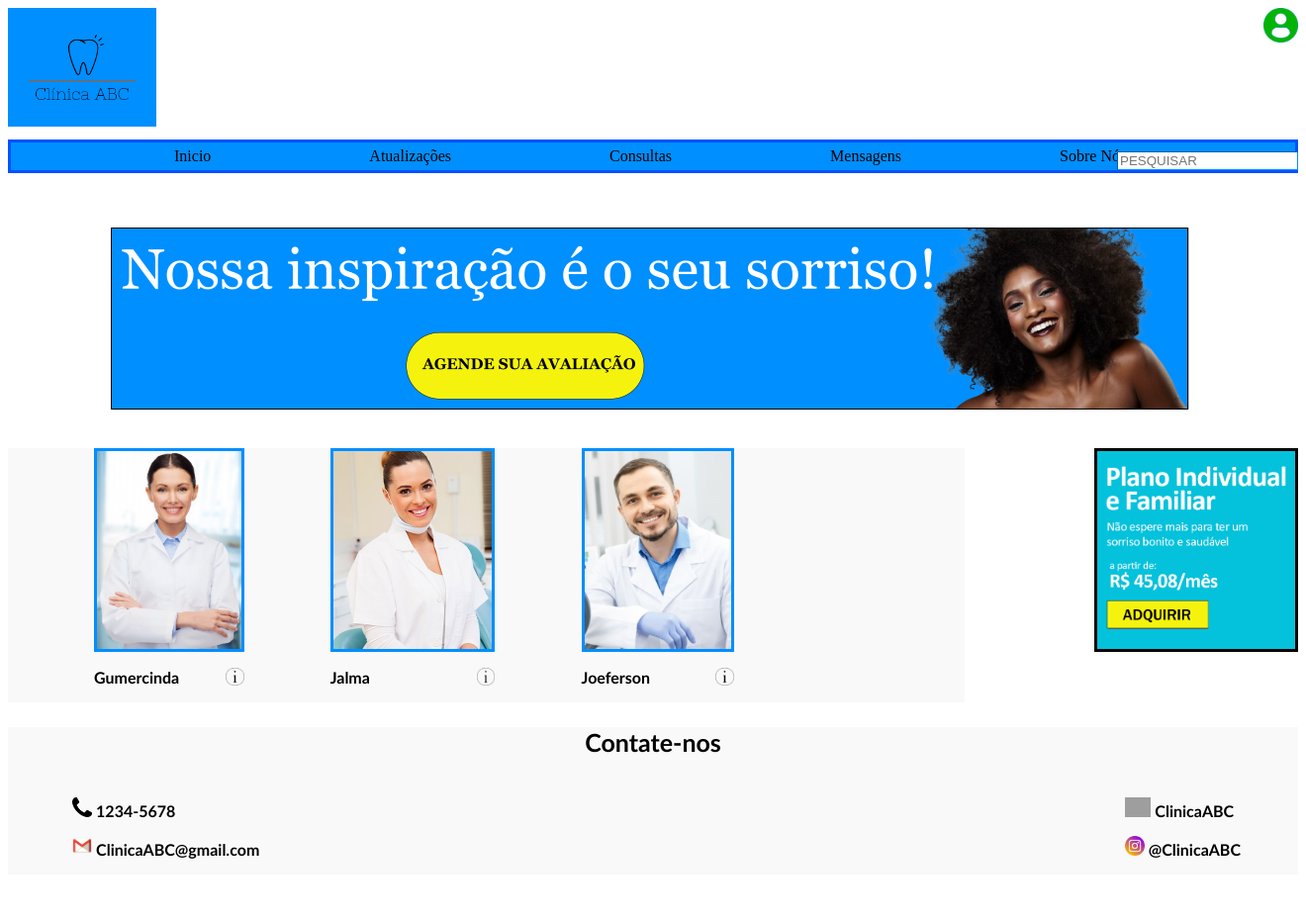
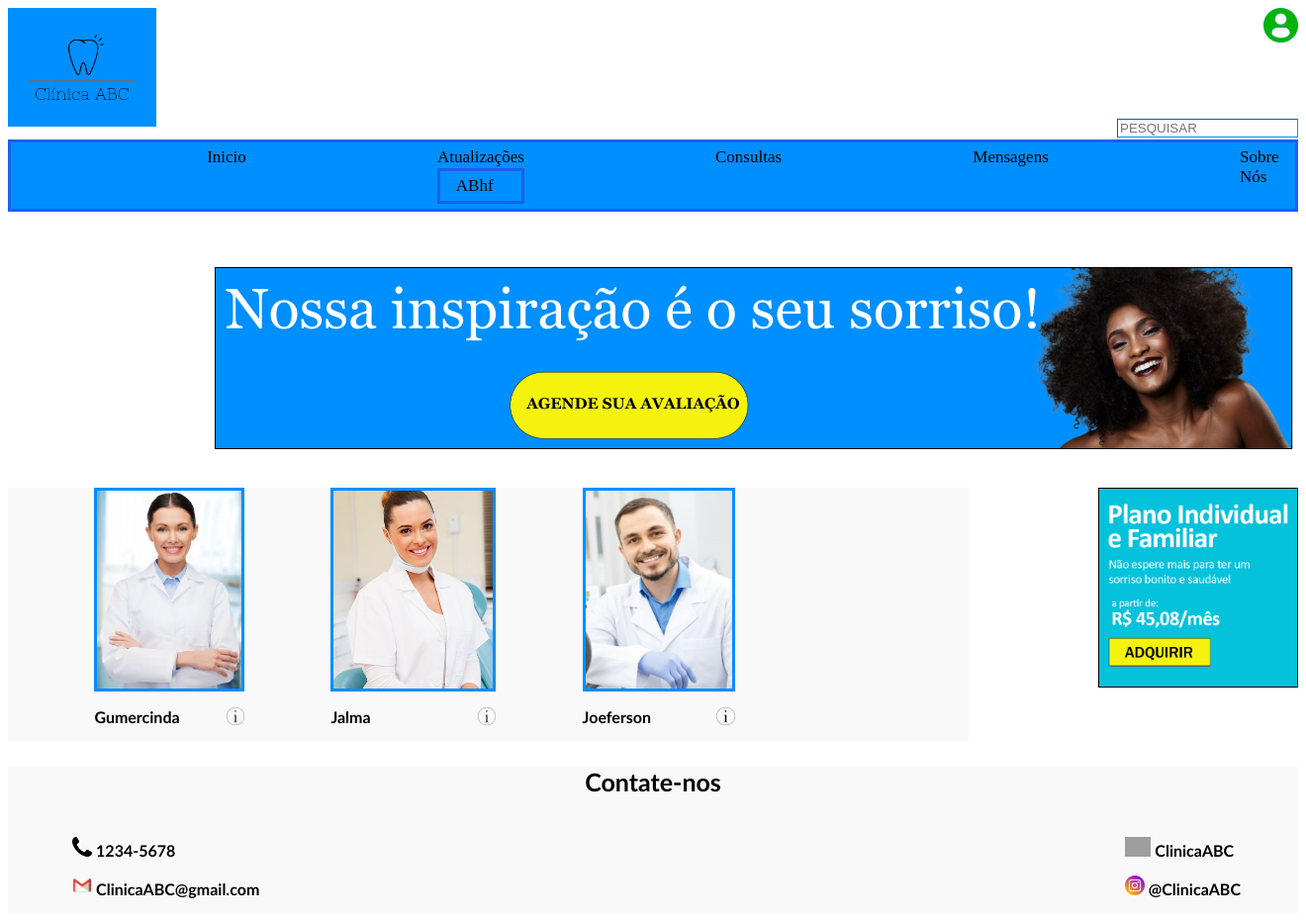
Before and after one commit to azevedoVine/Clinica-, a PHP site: page / in a window 1320 px wide. Shown: the whole page at 99% size. Before the commit the page ends 868 px from the top, so only its background shows below. Run offline with PHP 8.4, Linux system fonts and the light colour scheme; grey boxes are pictures that could not be loaded.

Commit message:
Aula 17/06

```diff
--- a/Usuário/assets/css/style.css
+++ b/Usuário/assets/css/style.css
@@ -14,7 +14,7 @@ body{
 
 	position: absolute;
 	right:8;
-    top: 19.1%;
+    top: 15%;
     /* bottom: 50px; */
 
 	}
@@ -35,16 +35,17 @@ body{
 ul{
 	background-color: #008FFF;
 	border:solid;
-	border-color:#0052ffff;
+	border-color:rgb(27, 95, 240);
 	margin-top: 1%;
 	list-style:none;
 	display:flex;
 	padding: 5px;
+	font-size: 17px;
 }
 
 li{
 	float:left;
-	margin-left:160px;
+	margin-left:15%;
 }
 
 a{
@@ -54,6 +55,7 @@ a{
 
 a:hover{
 	color: white;
+	font-weight: bold;
 }
 
 .text-bold{
@@ -63,7 +65,7 @@ a:hover{
 
 .anuncio{
 	margin-top: 3%;
-	margin-left:8%;
+	margin-left:16%;
 }
 
 .dentista{
@@ -90,6 +92,7 @@ a:hover{
 #propaganda{
 	float:right;
 	border:solid;
+	border-width: 1px;
 	margin-left: 10%;
 	margin-top:3%;
 	height:200px;
@@ -97,6 +100,7 @@ a:hover{
 
 .container{
 	display:flex;
+	width: 100%;
 }
 
 .titulo{
--- a/Usuário/index.html
+++ b/Usuário/index.html
@@ -21,7 +21,14 @@
 		<nav>
 				<ul>
 					<li><a href="#">Inicio</a></li>
-					<li><a href="#">Atualizações</a></li>
+					<li><a href="#">Atualizações</a>
+						<ul>
+							<li>
+								ABhf
+							</li>
+						</ul>
+						</li>
+					</li>
 					<li><a href="#">Consultas</a></li>
 					<li><a href="#">Mensagens</a></li>
 					<li><a href="#">Sobre Nós</a></li>
```
